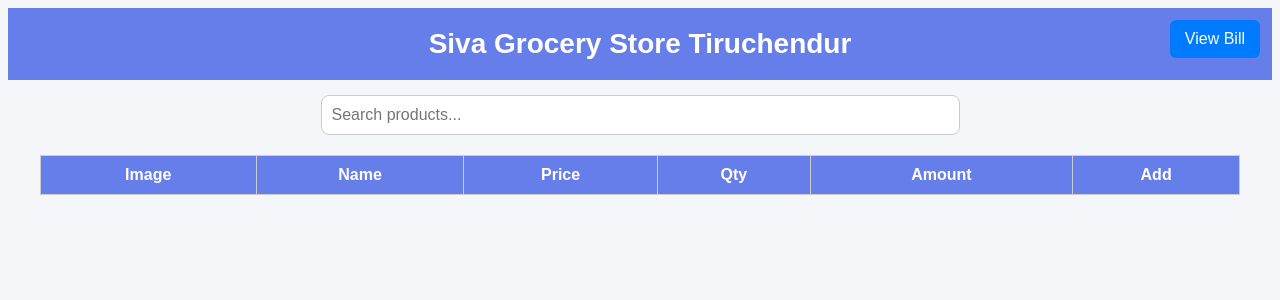
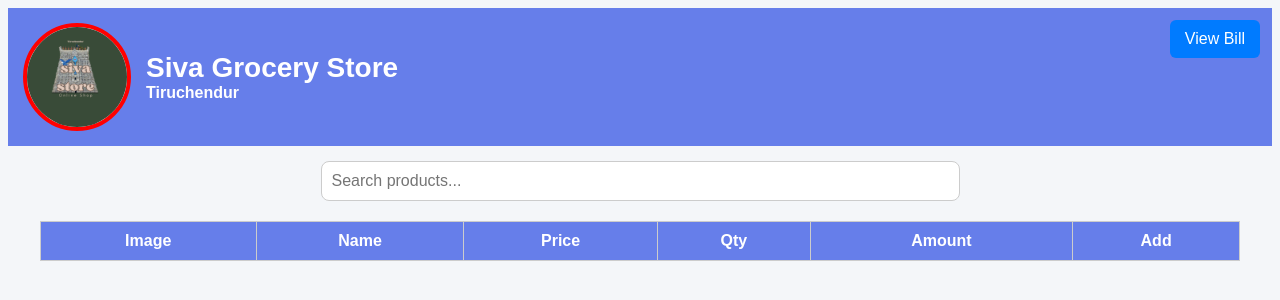
Before and after one commit to Rdinesh001/grocery-billing, a Flask app: page /home in a window 1280 px wide. Shown: the top 300 px of the page. Run offline with Flask 3, Linux system fonts and the light colour scheme; the visitor is signed in with stand-in values (Sample User, id 1); data that the repository does not hold is empty.

Commit message:
Update home.html

```diff
--- a/templates/home.html
+++ b/templates/home.html
@@ -1,4 +1,3 @@
-
 <!DOCTYPE html>
 <html>
 <head>
@@ -11,13 +10,25 @@
     body { font-family: Arial; background:#f4f6f9; }
 
     .top {
-      text-align:center;
-      padding:20px;
-      background:#667eea;
-      color:white;
-      font-size:28px;
-      font-weight:bold;
-    }
+    display: flex;
+    align-items: center;
+    justify-content: flex-start;
+    gap: 15px;
+    padding: 15px;
+    background: #667eea;
+    color: white;
+    font-size: 28px;
+    font-weight: bold;
+}
+
+.logo {
+    width: 100px !important;
+    height: 100px !important;
+    border-radius: 50%;
+    border: 4px solid red;
+    background: white;
+    display: block;
+}
 
     .search-box {
       text-align:center;
@@ -83,8 +94,15 @@
 
 <body>
 
-<div class="top">Siva Grocery Store
-  Tiruchendur
+<div class="top">
+    <img src="{{ url_for('static', filename='logo.png') }}" class="logo">
+
+    <div>
+        <div>Siva Grocery Store</div>
+        <div style="font-size:16px;">
+            Tiruchendur
+        </div>
+    </div>
 </div>
 <a class="view-bill" href="/bill">View Bill</a>
 
```
